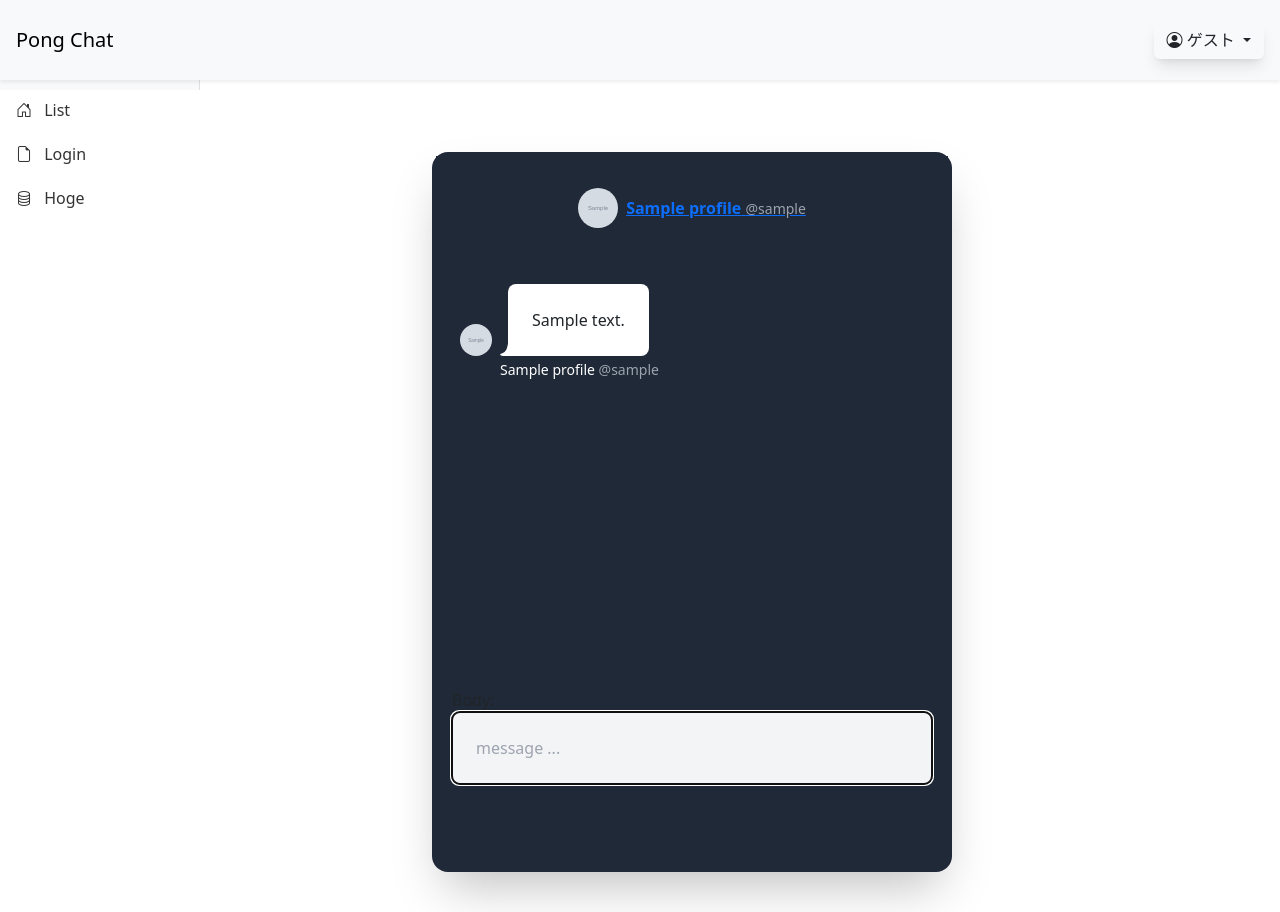
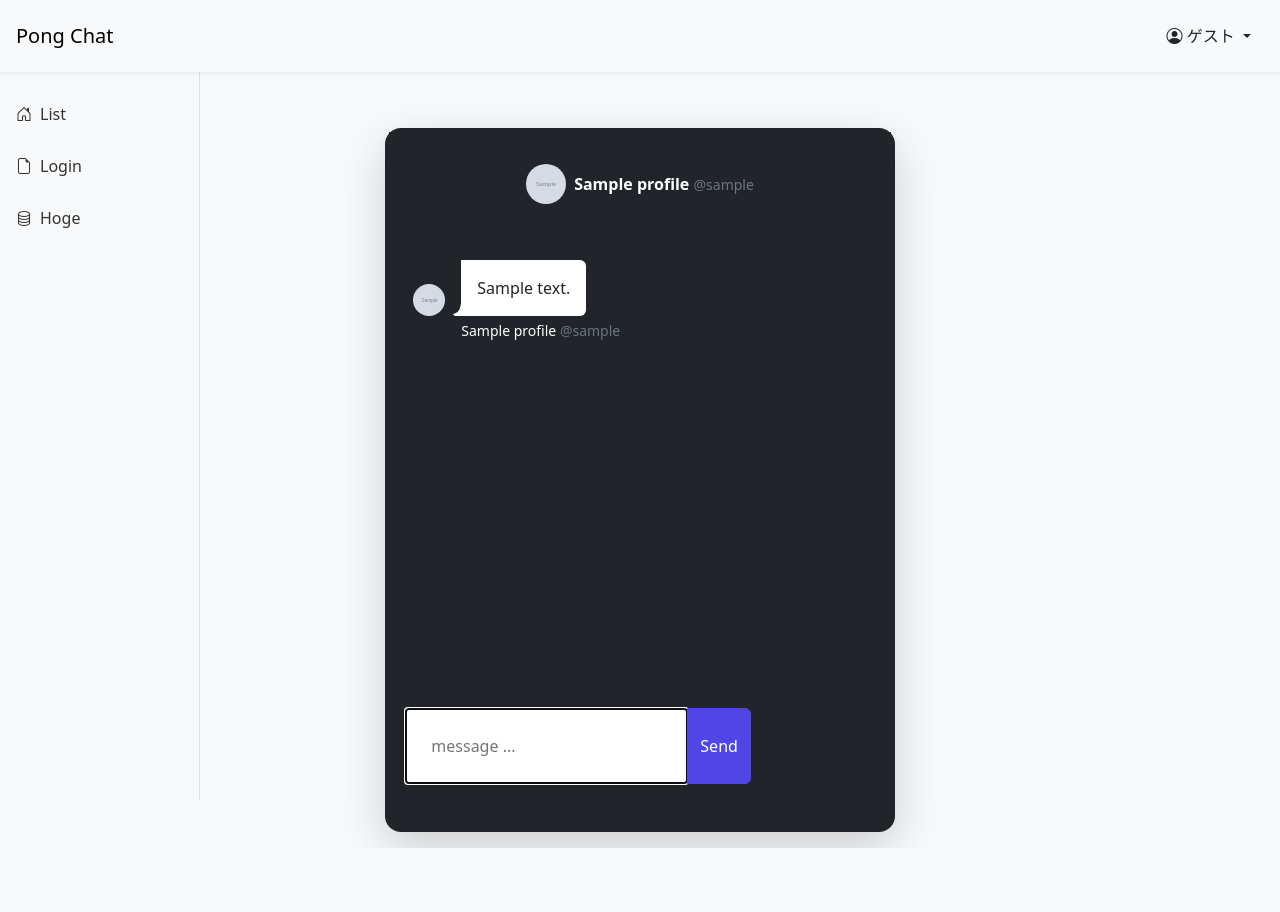
Before and after one commit to yuki-shimoda-crypto/42_ft_transcendence, a Django app: template PongChat/chat/templates/chat/chat.html in a window 1280 px wide. After the commit the page ends 848 px from the top, so only its background shows below. Run offline with Django 5.2, Linux system fonts and the light colour scheme; tables that the repository leaves empty hold one stand-in row (values such as "Sample post"); the template is opened without the code that fills it: values that come from a table or form of the project are taken from there, most other values are stand-ins (such as "Sample title", 1, 10 or a date in 2020); grey boxes marked "Sample" are stand-in pictures; some libraries are stand-ins or nearby versions.

Commit message:
[style]: #76 change-css-of-chat-from-tailwind-css-to-bootstrap
[body]
- fix tailwindcss to bootstrap

[notes]

close #<issue-number>

```diff
--- a/PongChat/chat/templates/chat/chat.html
+++ b/PongChat/chat/templates/chat/chat.html
@@ -1,125 +1,71 @@
 <!DOCTYPE html>
 {% include 'chat_base.html' %}
 {% block head %}
-  <script src="https://cdn.tailwindcss.com"></script>
-  <script src="https://cdn.jsdelivr.net/npm/alpinejs@3.x.x/dist/cdn.min.js" defer></script>
+  <link href="https://cdn.jsdelivr.net/npm/bootstrap@5.3.0/dist/css/bootstrap.min.css" rel="stylesheet">
+  <script src="https://cdn.jsdelivr.net/npm/bootstrap@5.3.0/dist/js/bootstrap.bundle.min.js"></script>
   <script src="https://unpkg.com/htmx.org/dist/htmx.js"></script>
   <script src="https://unpkg.com/htmx.org/dist/ext/ws.js"></script>
   <script src="https://unpkg.com/hyperscript.org@0.9.12"></script>
-  <style type="text/tailwindcss">
-      [x-cloak] {
-              display: none !important;
-          }
-          h1 {
-              @apply text-4xl font-bold mb-4
-          }
-          h2 {
-              @apply text-xl font-bold mb-2
-          }
-          p {
-              @apply mb-4
-          }
-          nav {
-            @apply h-20
-          }
-          .button, button, [type='submit'], [type='button'] {
-              @apply bg-indigo-600 text-white font-bold px-6 py-4 inline-block
-              rounded-lg shadow-lg transition-all cursor-pointer
-          }
-          .button:hover, button:hover, [type='submit']:hover, [type='button']:hover {
-              @apply bg-indigo-700
-          }
-          .button:active, button:active, [type='submit']:active, [type='button']:active {
-              @apply scale-95
-          }
-          .button.alert, button.alert {
-              @apply bg-red-700
-          }
-          .button.alert:hover, button.alert:hover {
-              @apply bg-red-600
-          }
-          .button-red {
-              @apply !bg-red-500 hover:!bg-red-600
-          }
-          .button-gray {
-              @apply !bg-gray-300 hover:!bg-[#c3c9d0]
-          }
-          .navitems>li>a {
-              @apply flex items-center gap-2 h-12 px-4 hover:bg-[rgba(31,41,55,0.3)] rounded-lg;
-          }
-          .hoverlist>* {
-              @apply hover:bg-gray-100 rounded-md transition duration-150;
-          }
-          .hoverlist>*>a {
-              @apply flex items-center p-2;
-          }
-          .highlight {
-              @apply !bg-indigo-100;
-          }
-          .allauth content a {
-              @apply underline underline-offset-2
-          }
-          .allauth content a:hover {
-              @apply text-indigo-500
-          }
-          .allauth form[action="/accounts/signup/"] ul {
-              @apply hidden
-          }
-          .allauth form[action="/accounts/signup/"] ul.errorlist {
-              @apply block
-          }
-          .allauth .helptext {
-              @apply block mt-4
-          }
-          label {
-              @apply hidden
-          }
-          input[type=file] {
-              @apply bg-white pl-0
-          }
-          .textarea, textarea, input {
-              @apply w-full rounded-lg py-4 px-5 bg-gray-100
-          }
-          .errorlist li {
-              @apply p-1 pl-4 border-l-red-500 border-l-4 border-solid mb-2 text-red-500
-          }
-          label[for="id_remember"] {
-              @apply inline-block w-auto mr-2
-          }
-          input[name="remember"] {
-              @apply w-auto
-          }
-          .alert-info { @apply bg-sky-600 }
-          .alert-success { @apply bg-emerald-600 }
-          .alert-warning { @apply bg-orange-600 }
-          .alert-danger { @apply bg-red-600 }
+  <style>
+    [x-cloak] { display: none !important; }
+    body { background-color: #f8f9fa; }
+    h1 { font-size: 2.5rem; font-weight: bold; margin-bottom: 1rem; }
+    h2 { font-size: 1.25rem; font-weight: bold; margin-bottom: 0.5rem; }
+    p { margin-bottom: 1rem; }
+    .btn-primary { background-color: #4f46e5; border-color: #4f46e5; }
+    .btn-primary:hover { background-color: #4338ca; border-color: #4338ca; }
+    .btn-danger { background-color: #b91c1c; border-color: #b91c1c; }
+    .btn-danger:hover { background-color: #991b1b; border-color: #991b1b; }
+    .btn-secondary { background-color: #d1d5db; border-color: #d1d5db; color: #111827; }
+    .btn-secondary:hover { background-color: #9ca3af; border-color: #9ca3af; color: #111827; }
+    .nav-link { display: flex; align-items: center; gap: 0.5rem; height: 3rem; padding: 0 1rem; }
+    .nav-link:hover { background-color: rgba(31,41,55,0.3); border-radius: 0.5rem; }
+    .list-group-item-action:hover { background-color: #f3f4f6; border-radius: 0.375rem; transition: background-color 150ms; }
+    .highlight { background-color: #e0e7ff !important; }
+    .allauth a { text-decoration: underline; text-underline-offset: 2px; }
+    .allauth a:hover { color: #4f46e5; }
+    .allauth form[action="/accounts/signup/"] ul { display: none; }
+    .allauth form[action="/accounts/signup/"] ul.errorlist { display: block; }
+    .allauth .helptext { display: block; margin-top: 1rem; }
+    label { display: none; }
+    .form-control[type=file] { background-color: white; padding-left: 0; }
+    .form-control, .form-control-file { background-color: #f3f4f6; border-radius: 0.5rem; padding: 1rem 1.25rem; }
+    .invalid-feedback { display: block; padding: 0.25rem 0 0.25rem 1rem; border-left: 4px solid #dc3545; margin-bottom: 0.5rem; }
+    #id_remember + label { display: inline-block; width: auto; margin-right: 0.5rem; }
+    input[name="remember"] { width: auto; }
+    .alert-info { background-color: #0dcaf0; }
+    .alert-success { background-color: #198754; }
+    .alert-warning { background-color: #ffc107; }
+    .alert-danger { background-color: #dc3545; }
+    #chat_window { height: calc(100vh - 6rem); }
+    #chat_container { height: calc(100% - 130px); }
   </style>
 {% endblock %}
 
-
 {% block layout %}
-<content class="block w-full">
-<wrapper class="block max-w-2xl mx-auto my-10 px-6">
-  <div id="chat_window" class="h-[45rem] flex flex-col bg-gray-800 rounded-2xl shadow-2xl relative p-1 ml-auto md:w-5/6">
-    <div class="flex justify-center text-emerald-400 bg-gray-800 p-2 sticky top-0 z-10">
+<div class="container-fluid">
+  <div class="row justify-content-center my-3">
+    <div class="col-md-7 col-lg-5">
+      <div id="chat_window" class="d-flex flex-column bg-dark rounded-4 shadow-lg position-relative p-1">
+        <div class="d-flex justify-content-center text-success bg-dark p-2 sticky-top">
           {% if other_user %}
             <div id="online-icon"></div>
-        <a href="{% url 'profile' other_user.username %}">
-          <div class="flex items-center gap-2 p-4 sticky top-0 z-10">
-            <img class="w-10 h-10 rounded-full object-cover" src="{{ other_user.avatar }}" />
+            <a href="{% url 'profile' other_user.username %}" class="text-decoration-none">
+              <div class="d-flex align-items-center gap-2 p-4 sticky-top">
+                <img class="rounded-circle object-fit-cover" src="{{ other_user.avatar }}" width="40" height="40" />
                 <div>
-              <span class="font-bold test-white">{{ other_user.profile.name }}</span>
-              <span class="text-sm font-light text-gray-400">@{{ other_user.username }}</span>
+                  <span class="fw-bold text-white">{{ other_user.profile.name }}</span>
+                  <span class="small fw-light text-secondary">@{{ other_user.username }}</span>
                 </div>
               </div>
             </a>
           {% else %}
-        <a href="{% url 'profile' user.username %}">
-          <div class="flex items-center gap-2 p-4 sticky top-0 z-10">
-            <img class="w-10 h-10 rounded-full object-cover" src="{{ user.avatar }}" />
+            <a href="{% url 'profile' user.username %}" class="text-decoration-none">
+              <div class="d-flex align-items-center gap-2 p-4 sticky-top">
+                <img class="rounded-circle object-fit-cover" src="{{ user.avatar }}" width="40" height="40" />
                 <div>
-              <span class="font-bold test-white">{{ user.profile.name }}</span>
-              <span class="text-sm font-light text-gray-400">Notifications</span>
+                  <span class="fw-bold text-white">{{ user.profile.name }}</span>
+                  <span class="small fw-light text-secondary">Notifications</span>
                 </div>
               </div>
             </a>
@@ -127,36 +73,39 @@
         </div>
         {% if is_blocked %}
         {% else %}
-      <div id='chat_container' class="overflow-y-auto grow">
-        <ul id='chat_messages' class="flex flex-col justify-end gap-2 p-4">
+          <div id='chat_container' class="overflow-auto flex-grow-1">
+            <ul id='chat_messages' class="list-unstyled d-flex flex-column justify-content-end gap-2 p-4">
               {% for message in chat_messages reversed%}
               {% include "chat/chat_message.html"%}
               {% endfor %}
             </ul>
           </div>
           {% if other_user %}
-        <div class="sticky bottom-0 z-10 p-2 bg-gray-800">
-          <div class="flex items-center rounded-xl px-2 py-2">
-            <form id="chat_message_form" class="w-full"
+            <div class="sticky-bottom p-2 bg-dark">
+              <div class="d-flex justify-content-center align-items-center rounded-4 px-2 py-2">
+                <form id="chat_message_form" class="w-100"
                   hx-ext="ws"
                   ws-connect="/ws/chatroom/{{ chatroom_name }}"
                   ws-send
                   _="on htmx:wsAfterSend reset() me">
                   {% csrf_token %}
-              {{ form }}
+                  <div class="input-group">
+                    {{ form.body }}
+                    <button type="submit" class="btn btn-primary">Send</button>
+                  </div>
                 </form>
               </div>
             </div>
           {% endif %}
         {% endif %}
       </div>
-</wrapper>
+    </div>
+  </div>
+</div>
 {% endblock %}
-
 
 {% block javascript %}
 <script>
-
   function scrollToBottom(time = 0) {
     setTimeout(function () {
       const container = document.getElementById('chat_container');
@@ -164,7 +113,5 @@
     }, time);
   }
   scrollToBottom()
-
 </script>
 {% endblock %}
-</content>
--- a/PongChat/chat/templates/chat/chat_message.html
+++ b/PongChat/chat/templates/chat/chat_message.html
@@ -1,42 +1,42 @@
 {% if message.author == user %}
-<li class="flex justify-end mb-4">
-  <div class="bg-green-200 rounded-l-lg rounded-tr-lg p-4 max-w-[75%]">
+<li class="d-flex justify-content-end mb-4">
+  <div class="bg-success bg-opacity-25 rounded-start rounded-top-end p-3" style="max-width: 75%;">
     {% if message.body == ":invite" %}
-      <a href="{% url 'chat-home' %}">Invite game</a>
+      <a href="{% url 'chat-home' %}" class="text-decoration-none">Invite game</a>
     {% else %}
-      <span>{{ message.body }}</span>
+      <span class="text-secondary">{{ message.body }}</span>
     {% endif %}
   </div>
-  <div class="flex items-end">
+  <div class="d-flex align-items-end">
     <svg height="13" width="8">
-      <path fill="#bbf7d0" d="M6.3,10.4C1.5,8.7,0.9,5.5,0,0.2L0,13l5.2,0C7,13,9.6,11.5,6.3,10.4z" />
+      <path fill="#198754" fill-opacity="0.25" d="M6.3,10.4C1.5,8.7,0.9,5.5,0,0.2L0,13l5.2,0C7,13,9.6,11.5,6.3,10.4z" />
     </svg>
   </div>
 </li>
 {% else %}
 <li>
-  <div class="flex justify-start">
-    <div class="flex items-end mr-2">
+  <div class="d-flex justify-content-start">
+    <div class="d-flex align-items-end me-2">
       <a href="{% url 'profile' message.author.username %}">
-        <img class="w-8 h-8 rounded-full object-cover" src="{{ message.author.avatar }}">
+        <img class="rounded-circle object-fit-cover" src="{{ message.author.avatar }}" width="32" height="32">
       </a>
     </div>
-    <div class="flex items-end">
+    <div class="d-flex align-items-end">
       <svg height="13" width="8">
         <path fill="white" d="M2.8,13L8,13L8,0.2C7.1,5.5,6.5,8.7,1.7,10.4C-1.6,11.5,1,13,2.8,13z"></path>
       </svg>
     </div>
-    <div class="bg-white p-4 max-w-[75%] rounded-r-lg rounded-tl-lg">
+    <div class="bg-white p-3 rounded-end rounded-top-start" style="max-width: 75%;">
       {% if message.body == ":invite" %}
-        <a href="{% url 'chat-home' %}">Invite game</a>
+        <a href="{% url 'chat-home' %}" class="text-decoration-none">Invite game</a>
       {% else %}
         <span>{{ message.body }}</span>
       {% endif %}
     </div>
   </div>
-  <div class="text-sm font-light py-1 ml-10">
+  <div class="small fw-light py-1 ms-5">
     <span class="text-white">{{ message.author.profile.name}}</span>
-    <span class="text-gray-400">@{{ message.author.username}}</span>
+    <span class="text-secondary">@{{ message.author.username}}</span>
   </div>
 </li>
 {% endif %}
```
Lines whose indentation alone changed are shown as unchanged.
